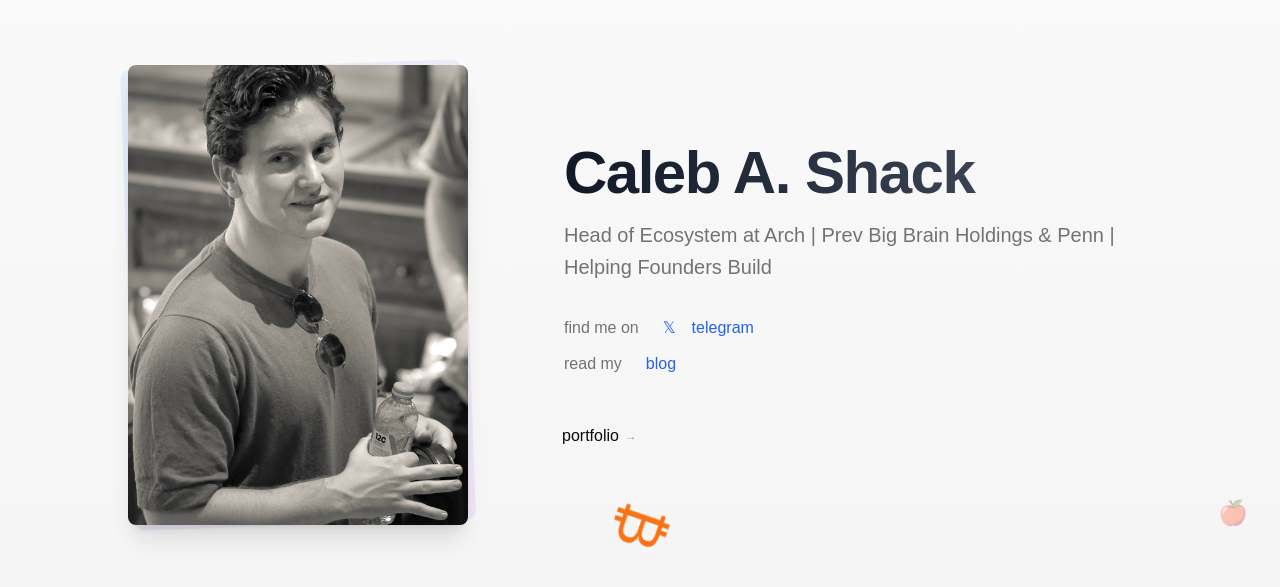
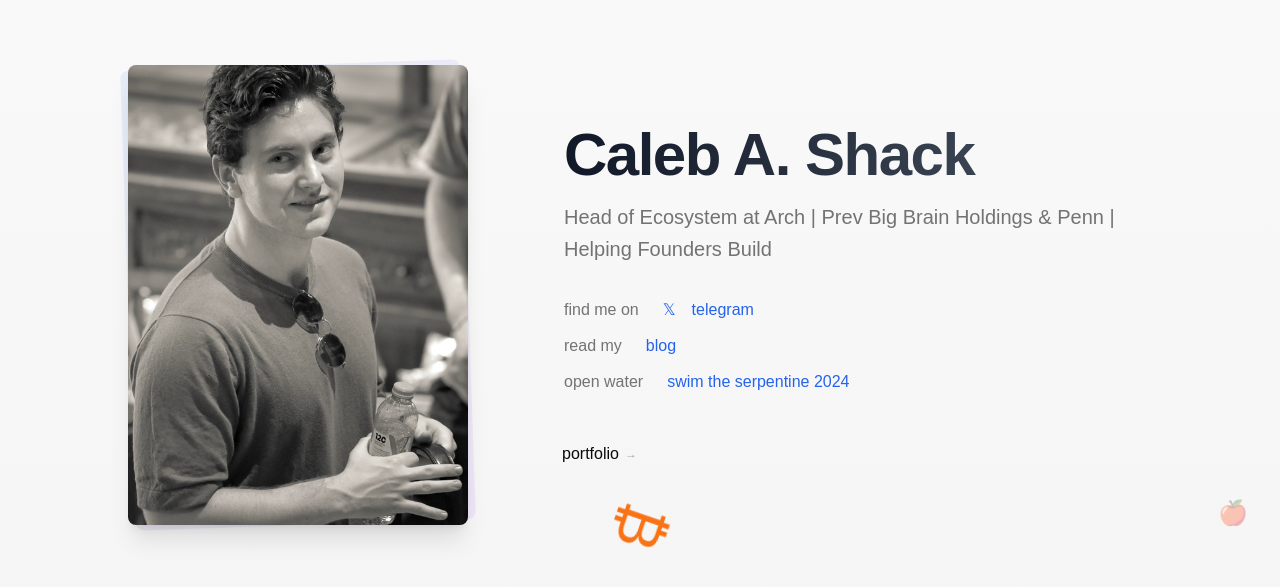
Before and after one commit to 0xShack/personal-website, a Next.js app: page / in a window 1280 px wide. Shown: the part 159-746 px from the top of the page. Built offline with nearby package versions, Linux system fonts and the light colour scheme.

Commit message:
add open water

```diff
--- a/src/app/page.tsx
+++ b/src/app/page.tsx
@@ -65,6 +65,17 @@ export default function Home() {
                   blog
                 </Link>
               </div>
+
+              <div className="flex items-center gap-6">
+                <span className="text-muted-foreground">open water</span>
+                <Link
+                  href="https://results.swimserpentine.co.uk/2024/?content=detail&fpid=search&pid=search&idp=9TGM4SI71074&lang=EN_CAP&event=TMS&search%5Bname%5D=Shack&search%5Bfirstname%5D=Caleb&search_event=TMS"
+                  className="text-blue-600 dark:text-blue-400 hover:text-blue-700 dark:hover:text-blue-300 transition-colors"
+                  target="_blank"
+                >
+                  swim the serpentine 2024
+                </Link>
+              </div>
             </div>
 
             {/* Investments Section */}
```
